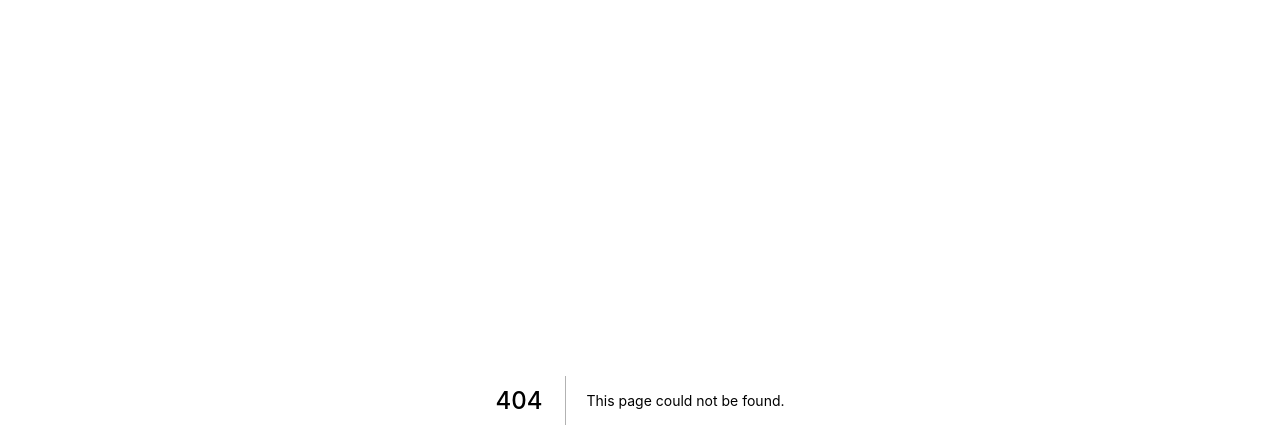
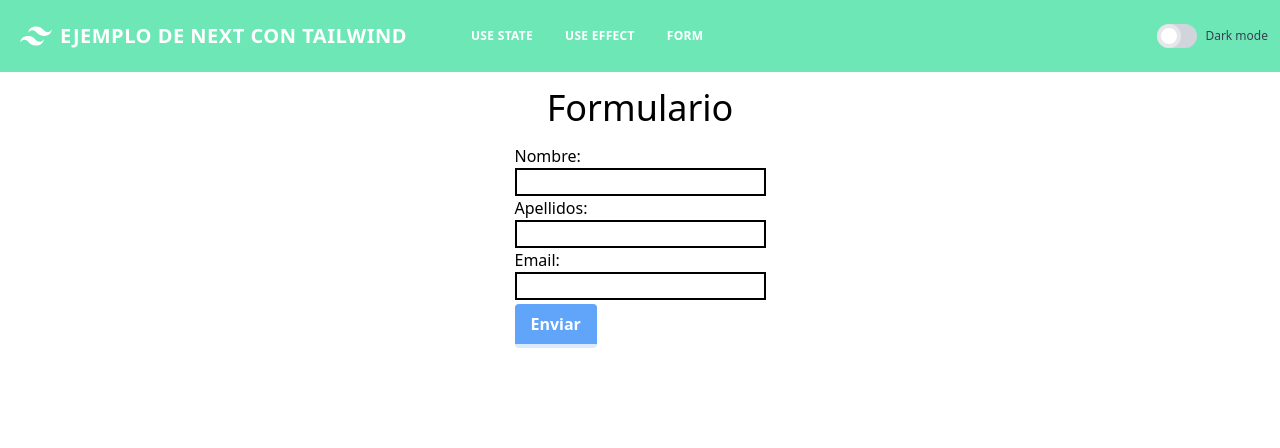
Before and after one commit to ADCairex/test1_next, a Next.js app: page /form in a window 1280 px wide. Before the commit this address had no page. Shown: the top 448 px of the page. Built offline with nearby package versions, Linux system fonts and the light colour scheme.

Commit message:
finished

```diff
--- a/components/NavBar.jsx
+++ b/components/NavBar.jsx
@@ -1,7 +1,19 @@
 /*  ./components/Navbar.jsx     */
 import Link from 'next/link';
+import { useEffect, useState } from 'react';
+
+
 
 export const Navbar = () => {
+  const [checked, setChecked] = useState(false);
+
+  useEffect( async () => {
+      if (checked == true) {
+        document.body.classList.add('bg-gray-400');
+      } else {
+        document.body.classList.remove('bg-gray-400');
+      }
+  }, [checked]);
   return (
     <>
       <nav className='flex items-center flex-wrap bg-green-300 p-3 '>
@@ -33,6 +45,18 @@ export const Navbar = () => {
                 </span>
             </a>
         </Link>
+        <Link href='/form'>
+            <a className='inline-flex items-center p-2 ml-4 '>
+                <span className='text-xs text-white font-bold uppercase tracking-wide'>
+                    form
+                </span>
+            </a>
+        </Link>
+        <div class="relative inline-block w-10 mr-2 align-middle select-none transition duration-200 ease-in float-right ml-auto">
+            <input type="checkbox" name="toggle" id="toggle" class="toggle-checkbox absolute block w-6 h-6 rounded-full bg-white border-4 appearance-none cursor-pointer" onChange={(e)=>setChecked(e.target.checked)}/>
+            <label for="toggle" class="toggle-label block overflow-hidden h-6 rounded-full bg-gray-300 cursor-pointer"></label>
+        </div>
+        <label for="toggle" class="text-xs text-gray-700">Dark mode</label>
       </nav>
     </>
   );
--- a/components/dinamic/useEffectPage2.js
+++ b/components/dinamic/useEffectPage2.js
@@ -1,7 +1,5 @@
 import Head from 'next/head';
 import { Navbar } from '../NavBar';
-
-var axios = require("axios").default;
 
 import React, { useEffect, useState } from 'react';
 
@@ -30,19 +28,25 @@ export default function Page2() {
 
     return(
         <>
-            <div>
+            <div className='flex flex-col'>
                 <Head>
                     <title>Ejemplo de UseEffect</title>
                     <link rel='icon' href='/favicon.ico' />
                 </Head>
                 <Navbar />
-                <div className='ml-4'>
-                    <h1>Ejemplo de Use Effect</h1>
+                <div className='m-auto'>
+                    <h1 className='m-auto my-4 text-4xl'>Ejemplo de Use Effect</h1>
                     <p>Buscar en la api:</p>
-                    <input className='border-solid border-2 pl-4 border-black' type='text' onChange={e => setWord(e.target.value)}/>
-                    <h2>Ingles</h2>
+                    <textarea className='border-solid border-2 pl-4 border-black' type='text' onChange={e => setWord(e.target.value)}/>
+                </div>
+            </div>
+            <div className='flex flex-row m-auto w-min space-x-60'>
+                <div className='w-96'>
+                    <h2 className='m-auto my-4 text-3xl w-min'>Ingles</h2>
                     <p>{translation.en}</p>
-                    <h2>Frances</h2>
+                </div>
+                <div className='w-96'>
+                    <h2 className='m-auto my-4 text-3xl w-min'>Frances</h2>
                     <p>{translation.fr}</p>
                 </div>
             </div>
--- a/pages/api/translate.js
+++ b/pages/api/translate.js
@@ -21,8 +21,6 @@ async function post(req, res) {
 
     request(options, function (error, response, body) {
         if (error) throw new Error(error);
-
-        console.log(body);
         res.json(body)
     });
 
--- /dev/null
+++ b/pages/form/index.js
@@ -0,0 +1,60 @@
+import Head from 'next/head';
+import { Navbar } from '../../components/NavBar';
+
+import React, { useState } from 'react';
+
+export default function form() {
+
+    const [name, setName] = useState('');
+    const [surnames, setSurnames] = useState('');
+    const [email, setEmail] = useState('');
+    const [people, setPeople] = useState([]);
+
+    const handleSubmit = (event) => {
+        event.preventDefault()
+        let newPerson = {
+            'name': name,
+            'surnames': surnames,
+            'email': email
+        }
+        setPeople(oldPeople => [...oldPeople, newPerson]);
+    }
+
+    return(
+        <>
+            <div className='flex flex-col'>
+                <Head>
+                    <title>Ejemplo UseState</title>
+                    <link rel='icon' href='/favicon.ico' />
+                </Head>
+                <Navbar />
+                <h1 className='m-auto my-4 text-4xl'>Formulario</h1>
+                <div className='flex m-auto'>
+                    <form className='flex flex-col' onSubmit={handleSubmit}>
+                        <p>Nombre:</p>
+                        <input className='border-solid border-2 pl-4 border-black' type='text' onChange={e => setName(e.target.value)}></input>
+                        <p>Apellidos:</p>
+                        <input className='border-solid border-2 pl-4 border-black' type='text' onChange={e => setSurnames(e.target.value)}></input>
+                        <p>Email:</p>
+                        <input className='border-solid border-2 pl-4 border-black' type='text' onChange={e => setEmail(e.target.value)}></input>
+                        <button className='ml-0 mt-1 w-min bg-blue-400 text-white font-bold py-2 px-4 border-b-4 hover:border-b-2 hover:border-t-2 border-blue-100 hover:border-blue-400 rounded'>Enviar</button>
+                    </form>
+                </div>
+                <div className='flex flex-wrap'>
+                    {people.map((person, index) => {
+                        return (
+                            <>
+                                    <div className='m-5'>
+                                        <p className='font-bold text-2xl'>Persona {index}</p>
+                                        <p><span className='font-bold text-xl'>Nombre:</span> {person.name}</p>
+                                        <p><span className='font-bold text-xl'>Apellidos:</span> {person.surnames}</p>
+                                        <p><span className='font-bold text-xl'>Email:</span> {person.email}</p>
+                                    </div>
+                            </>
+                        )
+                    })}
+                </div>
+            </div>
+        </>
+    );
+}
--- a/pages/use-state/index.js
+++ b/pages/use-state/index.js
@@ -23,7 +23,7 @@ export default function Page1() {
                     <link rel='icon' href='/favicon.ico' />
                 </Head>
                 <Navbar />
-                <h1 className='m-auto my-4 text-2xl'>Ejemplo de Use state</h1>
+                <h1 className='m-auto my-4 text-4xl'>Ejemplo de Use state</h1>
                 <div className='flex m-auto'>
                     <button onClick={addCount} className='w-10 h-10 bg-red-300'>+</button>
                     <p className='m-auto mx-10'>{count}</p>
--- a/styles/globals.css
+++ b/styles/globals.css
@@ -1,3 +1,14 @@
 @tailwind base;
 @tailwind components;
 @tailwind utilities;
+
+.toggle-checkbox:checked {
+    @apply: right-0 border-green-400;
+    right: 0;
+    border-color: #68D391;
+}
+
+.toggle-checkbox:checked + .toggle-label {
+    @apply: bg-green-400;
+    background-color: #68D391;
+}
```
